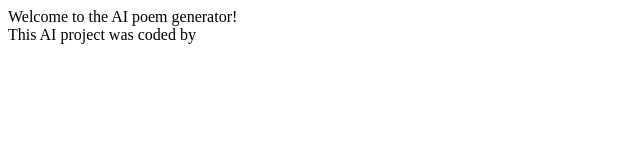
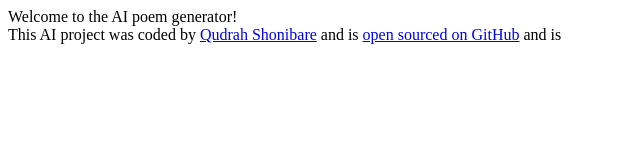
Before and after one commit to AfolakeQD/Poem-generator, a plain HTML site: page index.html in a window 1280 px wide. Shown: the whole page, without its empty margins (0-640 px from the left). Drawn offline with Linux system fonts and the light colour scheme.

Commit message:
Added more html and hosted it on vercel

```diff
--- a/index.html
+++ b/index.html
@@ -9,7 +9,10 @@
    Welcome to the AI poem generator!
 
    <footer>
-    This AI project was coded by <a href="" Qudrah Shonibare
+    This AI project was coded by
+    <a href="https://github.com/AfolakeQD/" target="_blank">Qudrah Shonibare</a> and is
+    <a href="https://github.com/AfolakeQD/Poem-generator/" target="_blank">open sourced on GitHub</a> and is
+    <a href="https://vercel.com/afolakeqds-projects/poem-generator" target="_blank"></a>
    </footer>
 </body>
 </html>
```
